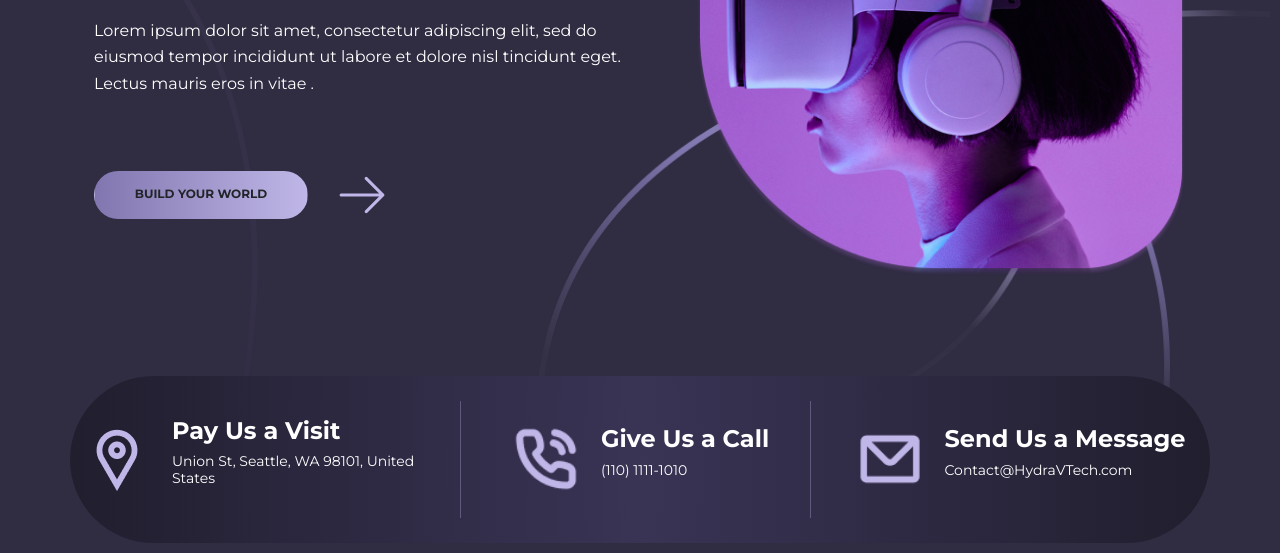
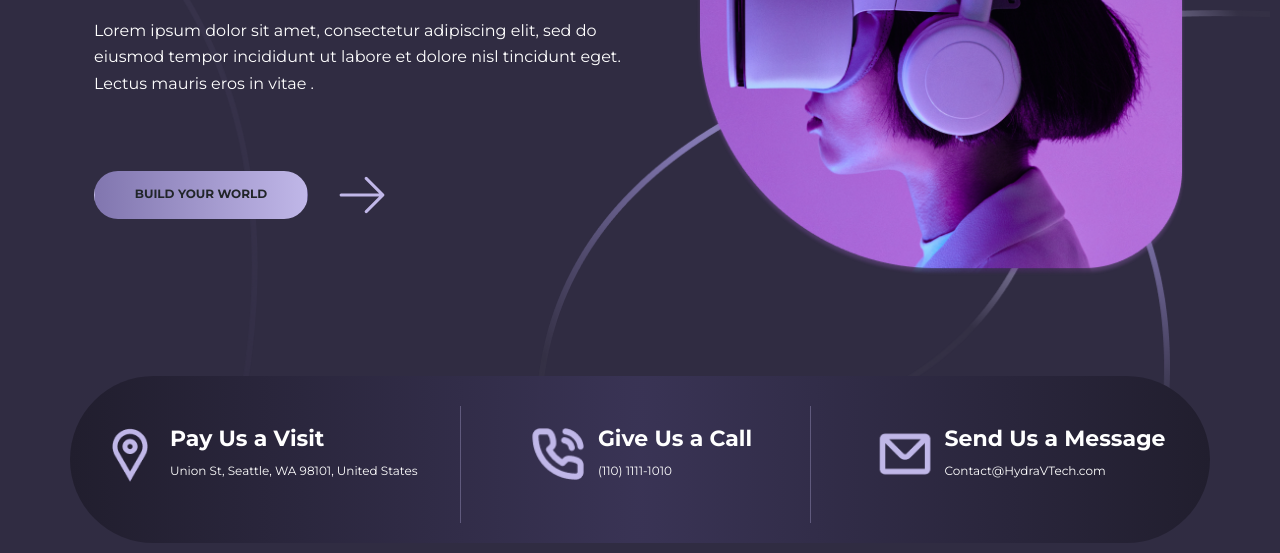
Before and after one commit to SyedGulzar786/figma-2-HYDRA, a plain HTML site: page index.html in a window 1280 px wide. Shown: the part 399-952 px from the top of the page. Drawn offline with nearby package versions, Linux system fonts and the light colour scheme; a web font is replaced by a local one.

Commit message:
changes done

```diff
--- a/index.html
+++ b/index.html
@@ -55,15 +55,18 @@
         <div class="container">
             <div class="contact-cols d-flex align-items-center row">
                 <div class="col-4 contact d-flex position-relative align-items-center justify-content-between">
-                    <div class="c-img-head"><img class="contact-img" src="./assets/images/Location-Icon.png" alt=""></div>
+<div class="d-flex justify-content-between align-items-start">
+    <div class="c-img-head"><img class="contact-img-o" src="./assets/images/Location-Icon.png" alt=""></div>
     <div class="contact-content">
         <h2 class="contact-heading">Pay Us a Visit</h2>
         <p class="contact-paragraph">Union St, Seattle, WA 98101, United States</p>
     </div>
     <div class="vector-five"></div>
 </div>
+                </div>
                 <!-- <img src=".//assets/images/Vector 5.png" alt=""> -->
                 <div class="col-4 contact d-flex position-relative align-items-center justify-content-center">
+<div class="d-flex justify-content-between align-items-start">
     <div class="c-img-head"><img class="contact-img" src="./assets/images/phone-call.png" alt=""></div>
     <div class="contact-content">
         <h2 class="contact-heading">Give Us a Call</h2>
@@ -71,12 +74,15 @@
     </div>
     <div class="vector-six"></div>
 </div>
+                </div>
                 <!-- <img src="./assets/images/Vector 5.png" alt=""> -->
                 <div class="col-4 contact d-flex align-items-center justify-content-center">
+<div class="d-flex justify-content-between align-items-start">
     <div class="c-img-head"><img class="contact-img" src="./assets/images/mail.png" alt=""></div>
     <div class="contact-content">
         <h2 class="contact-heading">Send Us a Message</h2>
         <p class="contact-paragraph">Contact@HydraVTech.com</p>
+    </div>
 </div>
                 </div>
             </div>
--- a/style.css
+++ b/style.css
@@ -99,22 +99,31 @@ background: radial-gradient(50% 2900.76% at 50% 53.89%, rgba(58, 52, 86, 0.95) 0
 }
 .contact{
 height: 100%;
-gap: 20px;
+padding: 30px !important;
+/* gap: 10px; */
 }
 .contact-img{
-    width: 70px;
-height: 70px;
+    width: 60px;
+height: 60px;
 /* padding: 5.83px 14.58px 2.92px 14.58px; */
 }
+.contact-img-o{
+    width: 60px;
+height: 60px;
+/* padding: 5.83px 14.58px 2.92px 14.58px; */
+}
+.contact-content{
+    margin-left: 10px;
+}
 .contact-paragraph{
-font-size: 14px;
+font-size: 12px;
 font-weight: 400;
 line-height: 17.07px;
 text-align: left;
 /* background-color: aqua; */
 }
 .contact-heading{
-font-size: 24px;
+font-size: 22px;
 font-weight: 700;
 line-height: 29.26px;
 text-align: left;
@@ -463,6 +472,7 @@ right: 940px;
     width: 1px;
     height: 116.5px;
     position: absolute;
+    bottom: 20px;
     left: 390px;
 /* background-color: aqua; */
 /* z-index: 1 !important; */
@@ -475,6 +485,7 @@ right: 940px;
     width: 1px;
     height: 116.5px;
     position: absolute;
+    bottom: 20px;
     left: 360px;
 }
 .vector-seven{
```
Also changed, not shown: about.html (added). Lines whose indentation alone changed are shown as unchanged.
